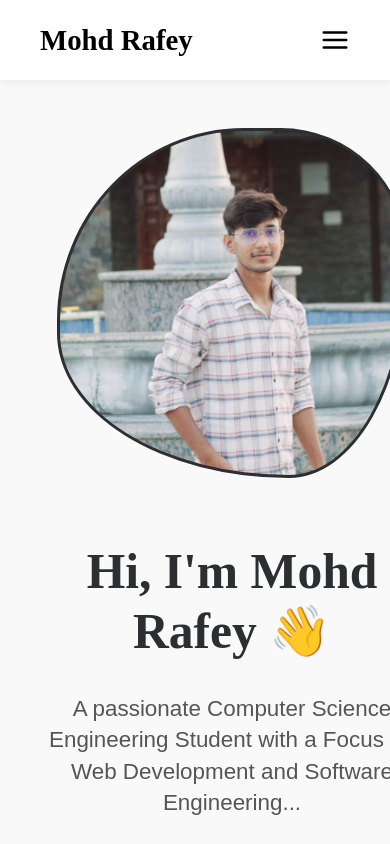
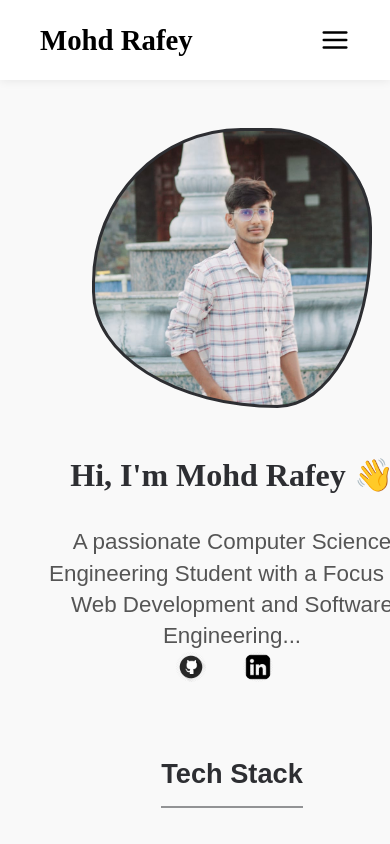
Before and after one commit to mohdrafey1/rafeyportfolio, a React (Vite) app: page / in a window 390 px wide. Shown: the top 844 px of the page. Built offline with nearby package versions, Linux system fonts and the light colour scheme.

Commit message:
updated responsiveness

```diff
--- a/src/components/Hero/Hero.css
+++ b/src/components/Hero/Hero.css
@@ -191,22 +191,30 @@
         padding: 8rem 0;
     }
 
+    .container {
+        padding: 0 1rem;
+    }
+
     .content {
         flex-direction: column;
-        gap: 2rem;
+        gap: 1.5rem;
         height: auto;
         text-align: center;
     }
 
     .hero-content {
         flex-direction: column-reverse;
-        gap: 2rem;
+        gap: 1rem;
         height: auto;
         text-align: center;
     }
 
+    .hero-text h1 {
+        font-size: 2rem;
+    }
+
     .hero-text p {
-        margin-bottom: 5rem;
+        margin-bottom: 1rem;
     }
 
     .hero-text .social-links {
@@ -235,7 +243,7 @@
     }
 
     .hero-image {
-        height: 350px;
-        width: 350px;
+        height: 280px;
+        width: 280px;
     }
 }
```
